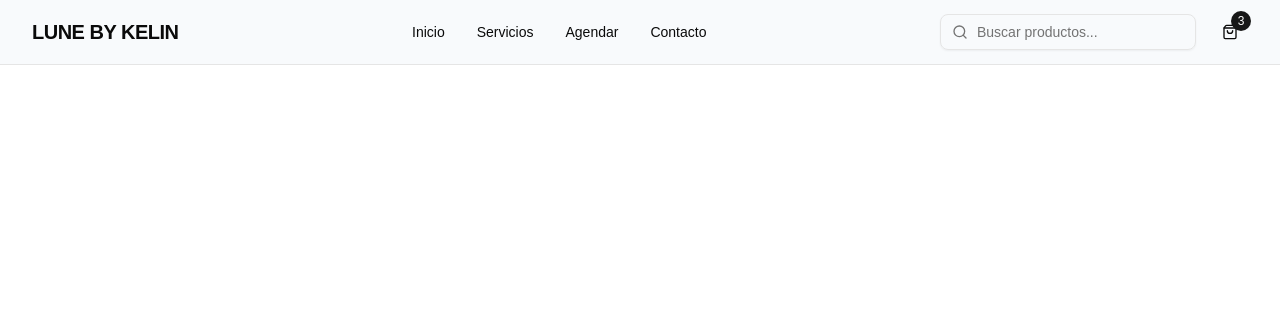
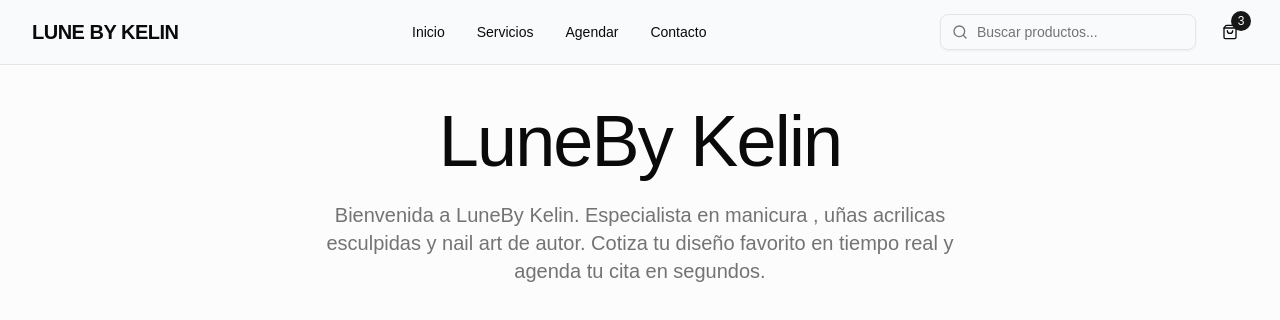
Before and after one commit to jespinal899/luneBy, a React (Vite) app in the folder frontend/: page / in a window 1280 px wide. Shown: the top 320 px of the page. Built offline with nearby package versions, Linux system fonts and the light colour scheme.

Commit message:
feat: crear componente CustomJumbotron parametrizable e integrarlo en HomePage

```diff
--- /dev/null
+++ b/frontend/src/shop/components/CustomJumbotron.tsx
@@ -0,0 +1,28 @@
+interface Props {
+    title: string;
+    subtitle?: string;
+}
+
+
+
+export const CustomJumbotron = ({ title, subtitle }: Props) => {
+
+
+    const defaultSubtitle = 'Bienvenida a LuneBy Kelin. Especialista en manicura , uñas acrilicas esculpidas y nail art de autor. Cotiza tu diseño favorito en tiempo real y agenda tu cita en segundos.';
+
+
+
+    return (
+        <section className="py-10 px-4 lg:px-8 bg-muted/30">
+            <div className="container mx-auto text-center">
+                <h1 className="text-5xl lg:text-7xl font-light tracking-tight mb-6">
+                    {title}
+                </h1>
+                <p className="text-xl text-muted-foreground mb-8 max-w-2xl mx-auto">
+                    {subtitle || defaultSubtitle}
+                </p>
+
+            </div>
+        </section>
+    )
+}
--- a/frontend/src/shop/pages/home/HomePage.tsx
+++ b/frontend/src/shop/pages/home/HomePage.tsx
@@ -1,6 +1,11 @@
+import { CustomJumbotron } from "@/shop/components/CustomJumbotron"
+
+
 
 export const HomePage = () => {
   return (
-    <></>
+    <>
+      <CustomJumbotron title="LuneBy Kelin" />
+    </>
   )
 }
```
